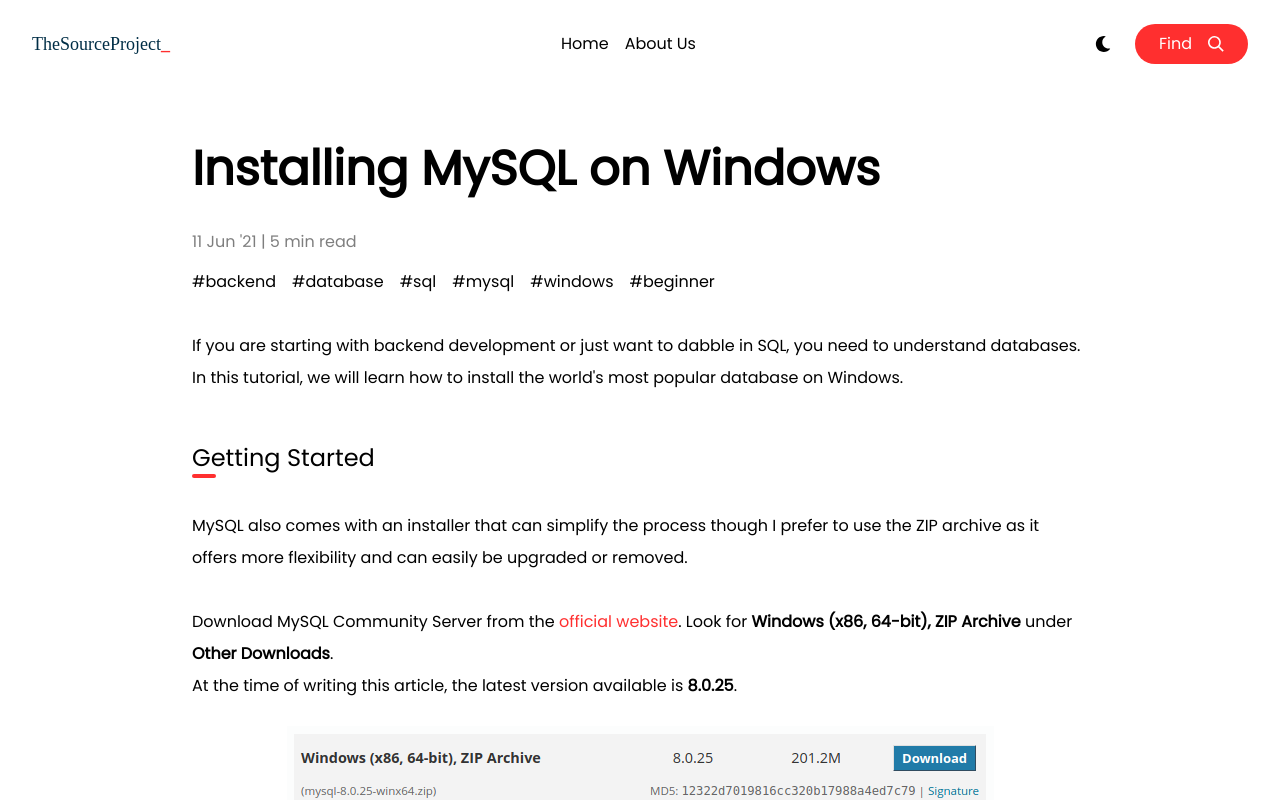
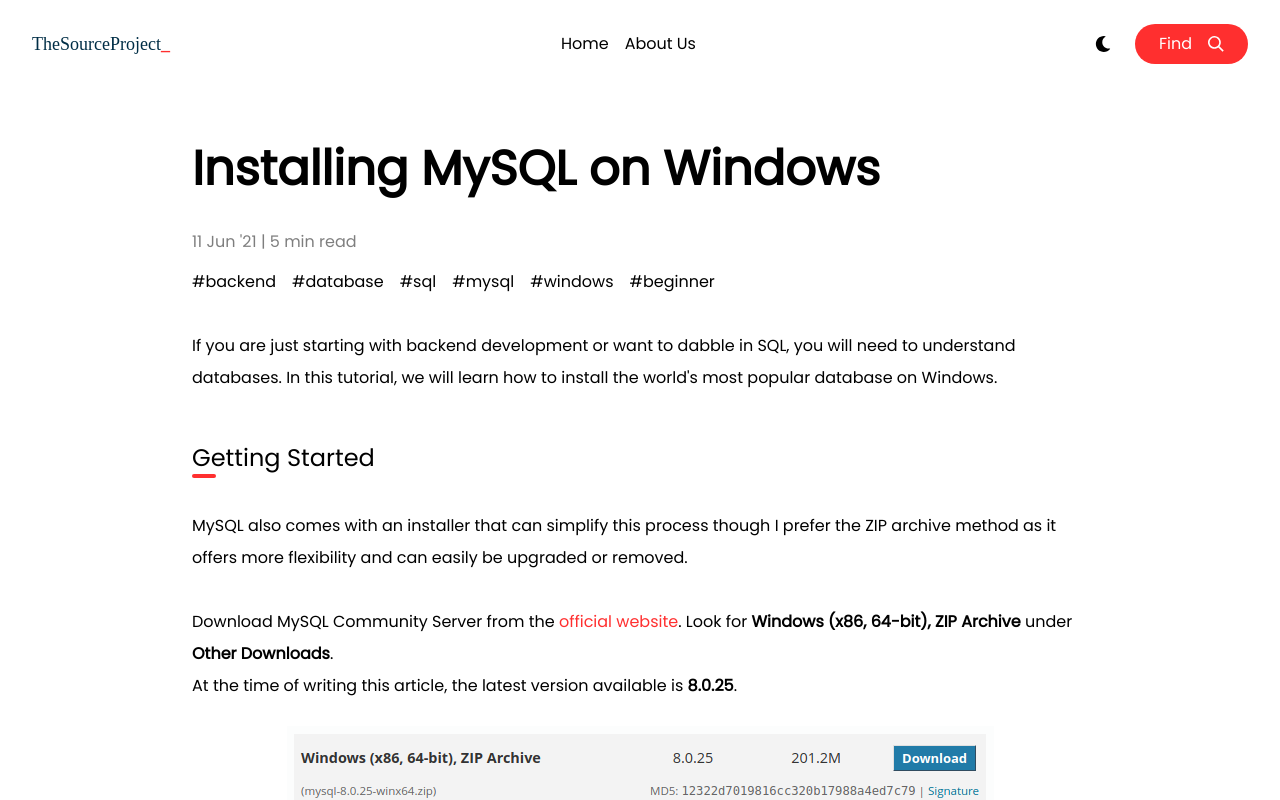
Before and after one commit to thesourceproject/thesourceproject.github.io, a Nuxt app: page /article/14-Installing-MySQL-on-Windows in a window 1280 px wide. Shown: the top 800 px of the page. Built offline with nearby package versions, Linux system fonts and the light colour scheme; a web font is replaced by a local one.

Commit message:
article 14 update

```diff
--- a/pages/about-us.vue
+++ b/pages/about-us.vue
@@ -125,7 +125,15 @@
       <a
         rel="noopener noreferrer"
         href="mailto:thesourceprojectteam@gmail.com"
-        class="mt-4 mx-auto flex items-center hover:underline focus:underline focus:outline-none"
+        class="
+          mt-4
+          mx-auto
+          flex
+          items-center
+          hover:underline
+          focus:underline
+          focus:outline-none
+        "
       >
         <svg
           class="h-6 w-6"
@@ -142,9 +150,17 @@
       <a
         rel="noopener noreferrer"
         href="mailto:thesourceprojectteam@gmail.com"
-        class="mt-4 mx-auto bg-background-2 px-8 py-2 text-text-2 rounded-full text-lg"
-      >
-        Talk </a
+        class="
+          mt-4
+          mx-auto
+          bg-background-2
+          px-8
+          py-2
+          text-text-2
+          rounded-full
+          text-xl
+        "
+        >Talk</a
       ><a
         rel="noopener noreferrer"
         href="https://nuxtjs.org/"
--- a/pages/article/14-Installing-MySQL-on-Windows.vue
+++ b/pages/article/14-Installing-MySQL-on-Windows.vue
@@ -8,17 +8,17 @@
         :tags="['backend', 'database', 'sql', 'mysql', 'windows', 'beginner']"
       />
       <p>
-        If you are starting with backend development or just want to dabble in
-        SQL, you need to understand databases. In this tutorial, we will learn
-        how to install the world's most popular database on Windows.
+        If you are just starting with backend development or want to dabble in
+        SQL, you will need to understand databases. In this tutorial, we will
+        learn how to install the world's most popular database on Windows.
       </p>
       <div class="mt-12 flex flex-col">
         <h2 class="text-2xl">Getting Started</h2>
         <div class="w-6 h-1 bg-background-2 rounded-full"></div>
       </div>
       <p class="mt-8">
-        MySQL also comes with an installer that can simplify the process though
-        I prefer to use the ZIP archive as it offers more flexibility and can
+        MySQL also comes with an installer that can simplify this process though
+        I prefer the ZIP archive method as it offers more flexibility and can
         easily be upgraded or removed.<br /><br />
         Download MySQL Community Server from the
         <a
@@ -65,7 +65,7 @@
         <em>basedir</em> refers to the location where you extracted the ZIP
         archive.<br />
         <strong>Note</strong> - You can shorten the name of your extracted
-        folder to just <strong>mysql</strong> as in the example. It can make it
+        folder to just <strong>mysql</strong> as in the example. It will make it
         easier to access it using the command line.<br /><br />
         Now, open the <strong>bin</strong> folder inside the
         <strong>mysql</strong> folder in <strong>Windows PowerShell</strong>.
@@ -122,7 +122,7 @@
       />
       <p>
         You will be prompted for the root password. We are now ready to play
-        around with some SQL.<br />
+        around with SQL.<br />
         Type the following SQL queries in command line.
       </p>
       <CodeSnippet
@@ -158,7 +158,7 @@
         class="mx-auto mt-6 max-w-full"
       />
       <p class="mt-6">
-        We can see that our MySQL installation works like a charm. It's also
+        And there you go! Our MySQL installation works like a charm. It's also
         easy to upgrade to a newer version later. Just extract the new ZIP
         archive and create an option file like this one while referring to the
         same data directory.<br /><br />
@@ -185,7 +185,7 @@
         hid: "description",
         name: "description",
         content:
-          "If you are starting with backend development or just want to dabble in SQL, you need to understand databases. In this tutorial, we will learn how to install the world's most popular database on Windows.",
+          "If you are just starting with backend development or want to dabble in SQL, you will need to understand databases. In this tutorial, we will learn how to install the world's most popular database on Windows.",
       },
     ],
   },
--- a/pages/find.vue
+++ b/pages/find.vue
@@ -99,7 +99,7 @@
           date: "11 Jun '21",
           readTime: "5 min read",
           fragment:
-            "If you are starting with backend development or just want to dabble in SQL, you need to understand databases. In this tutorial, we will learn how to install the world's most popular database on Windows...",
+            "If you are just starting with backend development or want to dabble in SQL, you will need to understand databases. In this tutorial, we will learn how to install the world's most popular database on Windows...",
           tags: ["backend", "database", "sql", "mysql", "windows", "beginner"],
         },
         {
```
